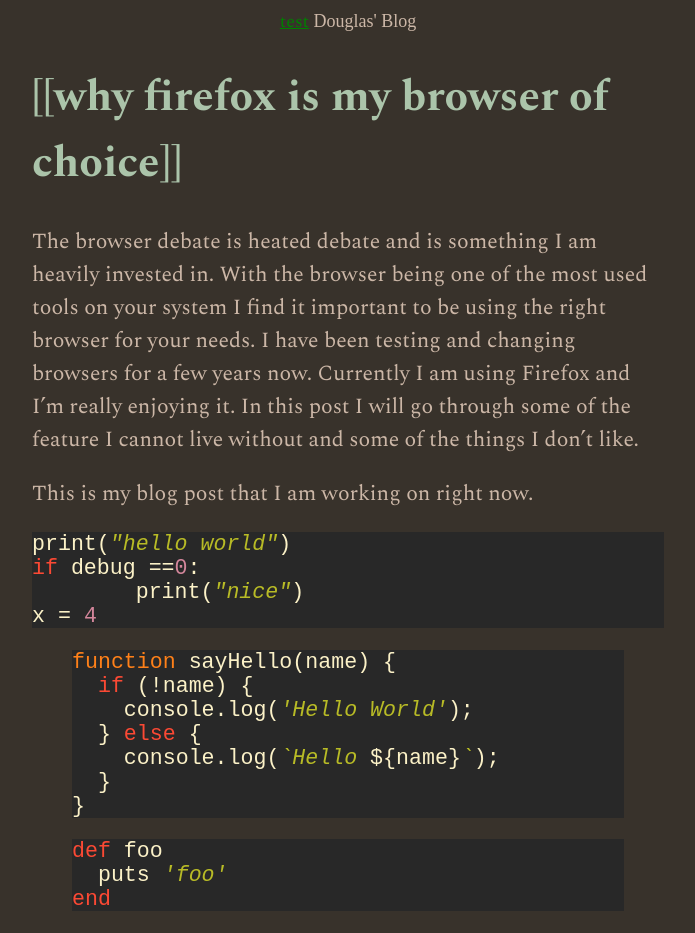
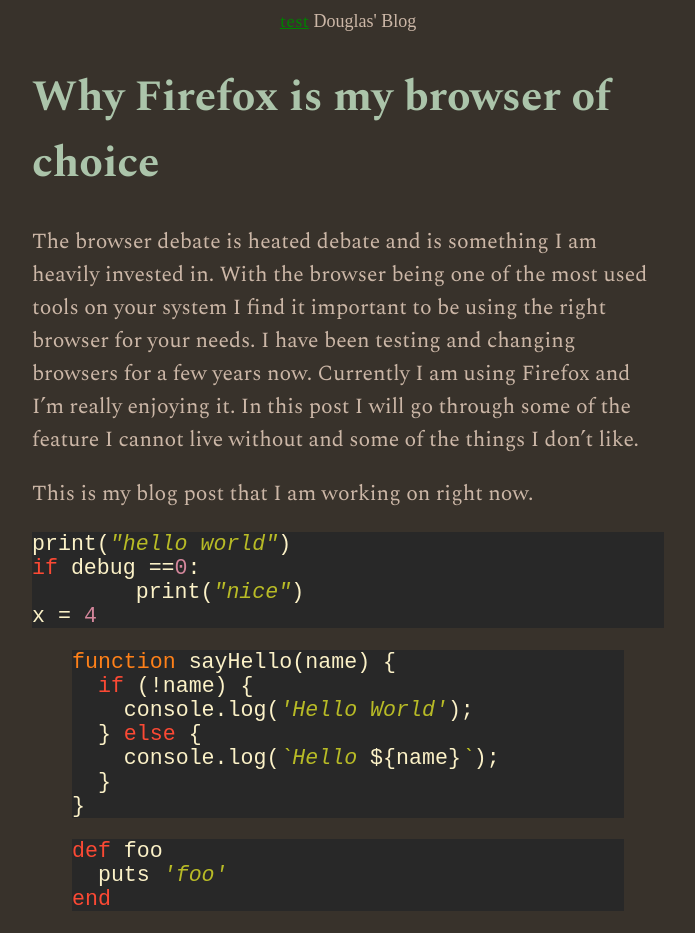
Before and after one commit to cubeDHS2017/cubedhs2017.github.io, a Jekyll site: the page built from _posts/2025-02-18-Why-Firefox-is-my-Browser-of-Choice.md, in a window 1280 px wide. Shown: the whole page, without its empty margins (292-987 px from the left). Built offline with Jekyll 4.4.1, drawn with Linux system fonts in a browser that asks for light colours.

Commit message:
editing first pst

```diff
--- a/_posts/2025-02-18-Why-Firefox-is-my-Browser-of-Choice.md
+++ b/_posts/2025-02-18-Why-Firefox-is-my-Browser-of-Choice.md
@@ -2,7 +2,7 @@
 layout: post
 title:  "Welcome to Jekyll!"
 ---
-# [[why firefox is my browser of choice]]
+# Why Firefox is my browser of choice
 
 
 The browser debate is heated debate and is something I am heavily invested in. With the browser being one of the most used tools on your system I find it important to be using the right browser for your needs. I have been testing and changing browsers for a few years now. Currently I am using Firefox and I'm really enjoying it. In this post I will go through some of the feature I cannot live without and some of the things I don't like.
```
